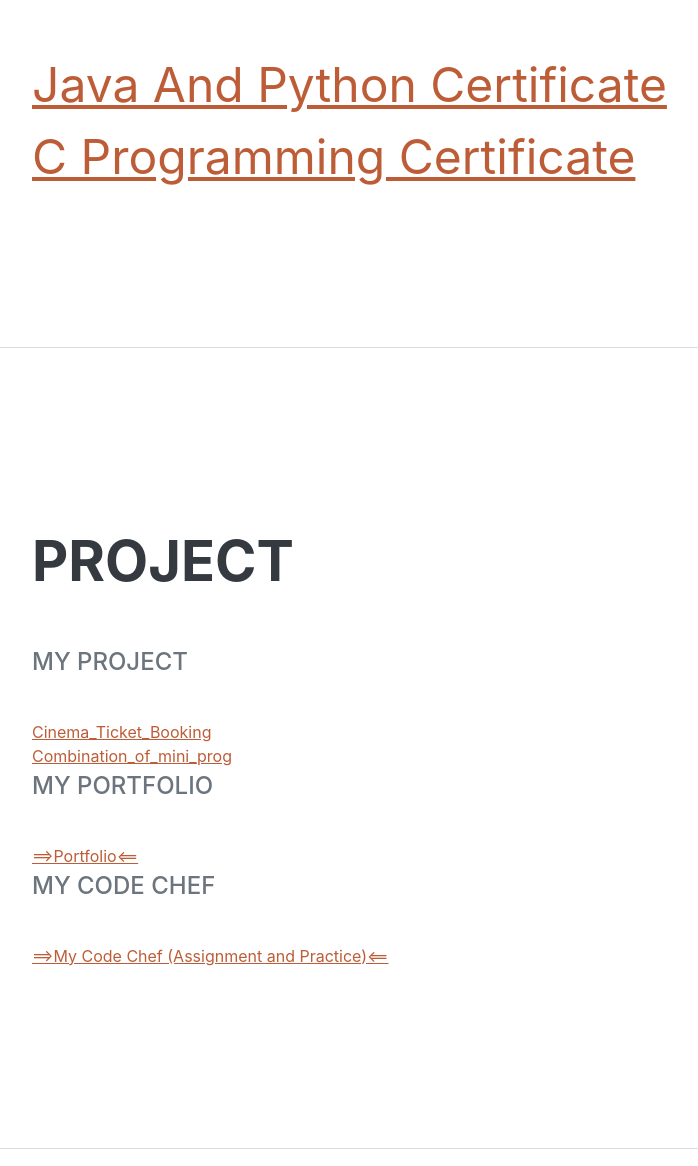
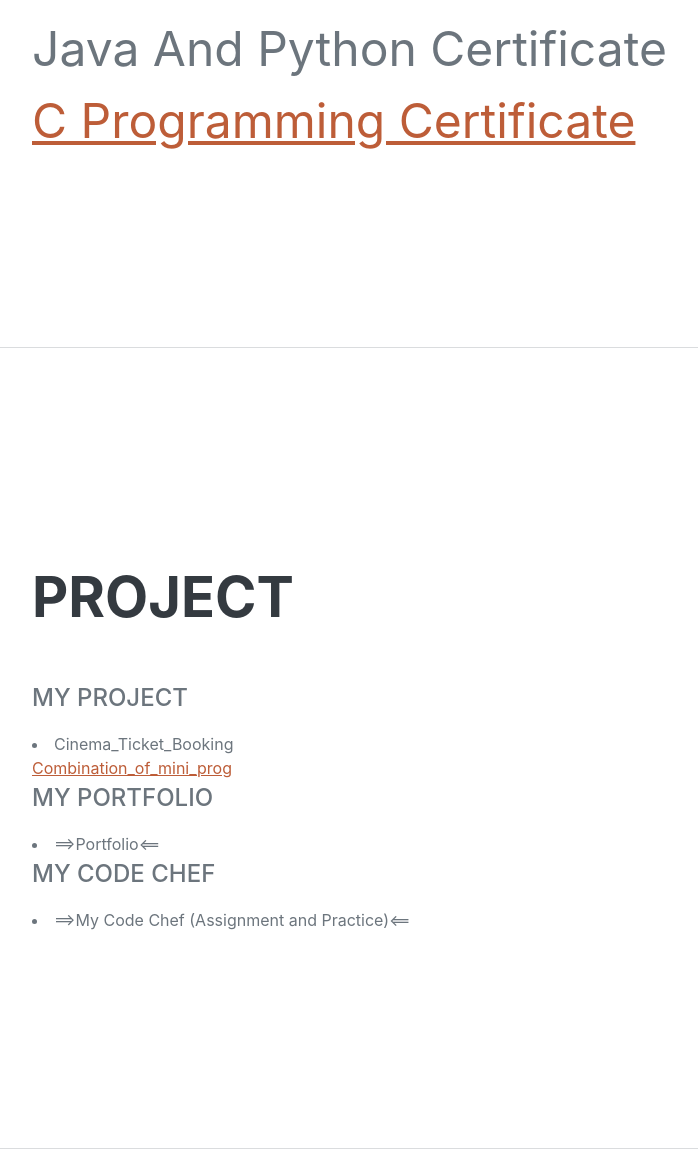
Before and after one commit to Prakher-v/Prakher-Varshney-Portfolio.github.io, a plain HTML site: page index.html in a window 1280 px wide. Shown: the part 2055-3221 px from the top of the page, without its empty margins (288-986 px from the left). Drawn offline with nearby package versions, Linux system fonts and the light colour scheme; a web font is replaced by a local one.

Commit message:
Update index.html
next line change

```diff
--- a/index.html
+++ b/index.html
@@ -76,10 +76,9 @@
                         <li class="list-inline-item"><i class='fa-solid fa-c'></i>++</li>
                         <li class="list-inline-item"><i class='fab fa-python'></i></li>
                         <div class="subheading mb-3">My Certificate</div>
-                        <br /><a href = "https://drive.google.com/file/d/1QmiR1JTndOeGtwJEGiWWpzoYYHauq1Fy/view?usp=sharing">Java And Python Certificate</a><br/>
+                        <li <a href = "https://drive.google.com/file/d/1QmiR1JTndOeGtwJEGiWWpzoYYHauq1Fy/view?usp=sharing">Java And Python Certificate</a></li>
                         <a href = "https://drive.google.com/file/d/1iF3IIrM6XB8PFQ83wTmU0fhDjRdaix3G/view?usp=sharing">C Programming Certificate</a>
-
-                    </ul>
+                     </ul>
                     </ul>
                 </div>
             </section>
@@ -89,12 +88,12 @@
                 <div class="resume-section-content">
                     <h2 class="mb-5">PROJECT</h2>
                     <div class="subheading mb-3">My Project</div>
-                    <br /><a href = "https://github.com/Prakher-v/Cinema_Ticket_Booking">Cinema_Ticket_Booking</a><br />
+                    <li <a href = "https://github.com/Prakher-v/Cinema_Ticket_Booking">Cinema_Ticket_Booking</a></li>
                     <a href = "https://github.com/Prakher-v/Mini_proj">Combination_of_mini_prog</a>
                     <div class="subheading mb-3">My Portfolio</div>
-                    <br /><a href = "https://drive.google.com/drive/folders/1hSwMH-GVxMNhtSDF0_VjmsJNXAfkvPX6?usp=share_link">==>Portfolio<==</a><br />
+                    <li <a href = "https://drive.google.com/drive/folders/1hSwMH-GVxMNhtSDF0_VjmsJNXAfkvPX6?usp=share_link">==>Portfolio<==</a></li>
                     <div class="subheading mb-3">My Code Chef</div>
-                    <br /><a href = "https://drive.google.com/drive/folders/1M1NU7khNC6rApTosSEdqNrPmOya1wcxe?usp=share_link">==>My Code Chef (Assignment and Practice)<==</a><br />
+                    <li <a href = "https://drive.google.com/drive/folders/1M1NU7khNC6rApTosSEdqNrPmOya1wcxe?usp=share_link">==>My Code Chef (Assignment and Practice)<==</a></li>
                  </div>
             </section>
             <hr class="m-0" />
```
